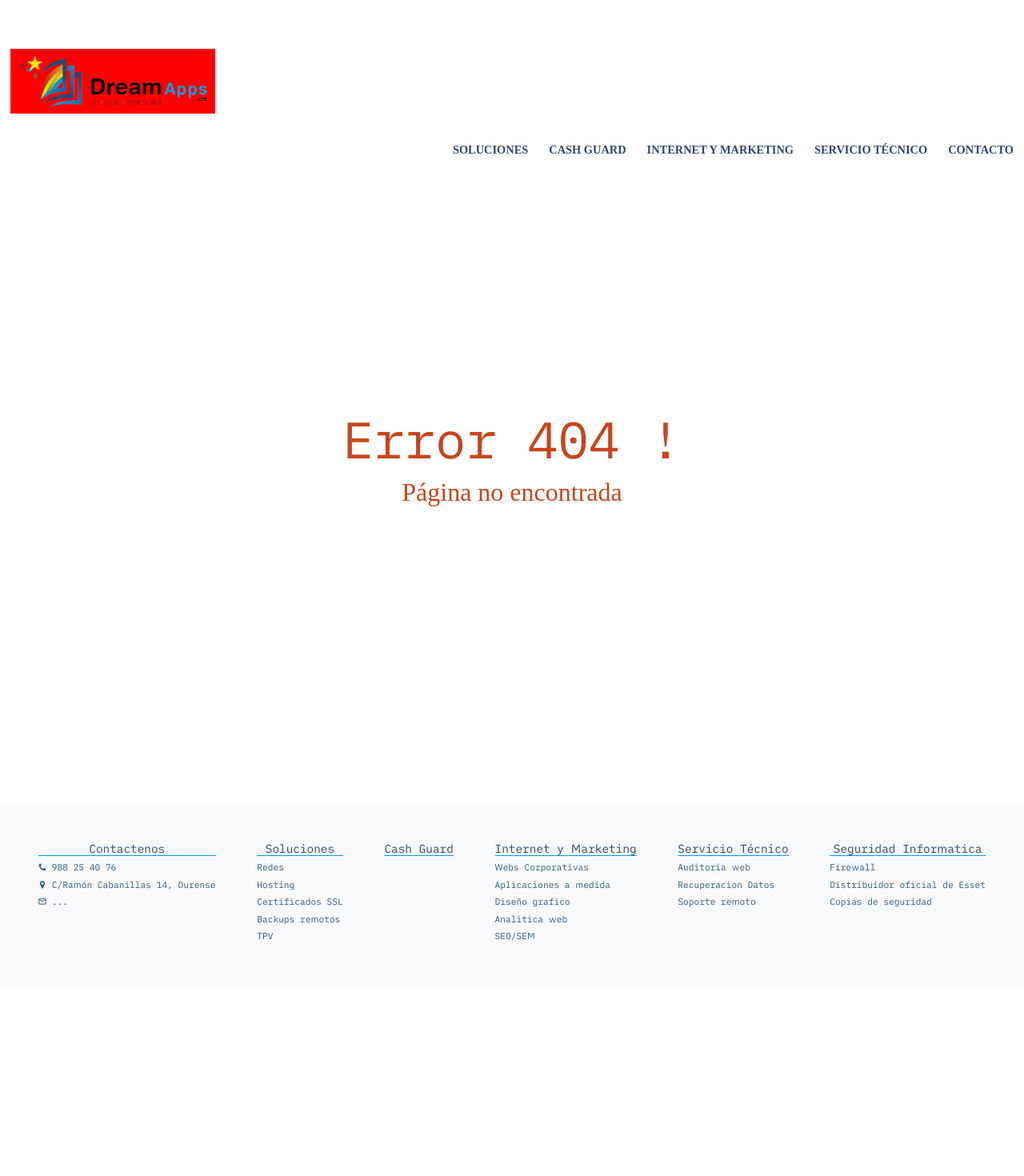
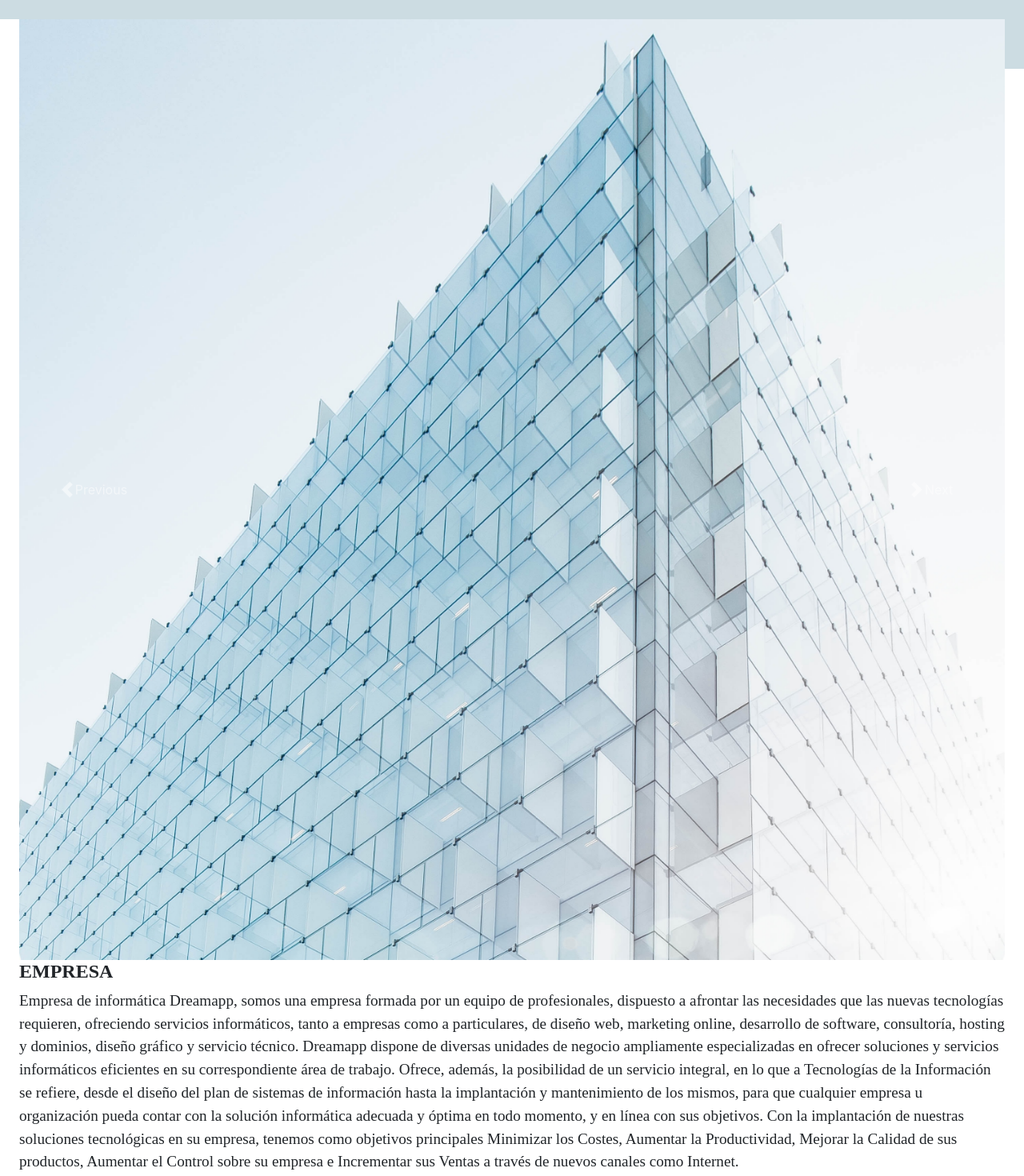
Before and after one commit to AlbertoVf/DreamApps.es, an Angular app: page /home in a window 1280 px wide. Shown: the top 1470 px of the page at 80% size. Before the commit the page ends 1234 px from the top, so only its background shows below. Built offline with nearby package versions, Linux system fonts and the light colour scheme; a web font is replaced by a local one.

Commit message:
home
home component

```diff
--- a/src/app/app-routing.module.ts
+++ b/src/app/app-routing.module.ts
@@ -1,8 +1,11 @@
 import { NgModule } from '@angular/core';
 import { RouterModule, Routes } from '@angular/router';
 import { PageNotFoundComponent } from './components/error/page-not-found/page-not-found.component';
+import { HomeComponent } from './components/pages/home/home.component';
 
 export const routes: Routes = [
+    { path: 'home', pathMatch: 'full', component: HomeComponent },
+
     { path: '**', pathMatch: 'full', component: PageNotFoundComponent },
 ];
 @NgModule({
--- a/src/app/app.module.ts
+++ b/src/app/app.module.ts
@@ -6,13 +6,15 @@ import { AppComponent } from './app.component';
 import { FooterComponent } from './components/static/footer/footer.component';
 import { HeaderComponent } from './components/static/header/header.component';
 import { PageNotFoundComponent } from './components/error/page-not-found/page-not-found.component';
+import { HomeComponent } from './components/pages/home/home.component';
 
 @NgModule({
   declarations: [
     AppComponent,
     FooterComponent,
     HeaderComponent,
-    PageNotFoundComponent
+    PageNotFoundComponent,
+    HomeComponent
   ],
   imports: [
     BrowserModule,
--- /dev/null
+++ b/src/app/components/pages/home/home.component.css
@@ -0,0 +1,12 @@
+div.wide {
+    width: 400px;
+    height: 300px;
+    border: 1px solid orange;
+}
+
+.pointer {
+    cursor: pointer;
+    display: inline-block;
+    margin-top: 120px;
+    vertical-align: top;
+}
--- /dev/null
+++ b/src/app/components/pages/home/home.component.html
@@ -0,0 +1,95 @@
+<main>
+    <div
+        id="carouselExampleInterval"
+        class="carousel slide"
+        data-bs-ride="carousel"
+    >
+        <div class="carousel-inner">
+            <div class="carousel-item active" data-bs-interval="10000">
+                <img
+                    src="../../../../assets/img/banner/empresa.jpg"
+                    class="d-block w-100"
+                    alt="..."
+                />
+            </div>
+            <div class="carousel-item" data-bs-interval="2000">
+                <img
+                    src="../../../../assets/img/banner/soluciones.jpg"
+                    class="d-block w-100"
+                    alt="..."
+                />
+            </div>
+            <div class="carousel-item">
+                <img
+                    src="../../../../assets/img/banner/cash-guarg.jpg"
+                    class="d-block w-100"
+                    alt="..."
+                />
+            </div>
+            <div class="carousel-item">
+                <img
+                    src="../../../../assets/img/banner/internet-marketing.jpg"
+                    class="d-block w-100"
+                    alt="..."
+                />
+            </div>
+            <div class="carousel-item">
+                <img
+                    src="../../../../assets/img/banner/servicio-tecnico.jpg"
+                    class="d-block w-100"
+                    alt="..."
+                />
+            </div>
+            <div class="carousel-item">
+                <img
+                    src="../../../../assets/img/banner/contacto.jpg"
+                    class="d-block w-100"
+                    alt="..."
+                />
+            </div>
+        </div>
+        <button
+            class="carousel-control-prev"
+            type="button"
+            data-bs-target="#carouselExampleInterval"
+            data-bs-slide="prev"
+        >
+            <span class="carousel-control-prev-icon" aria-hidden="true"></span>
+            <span class="visually-hidden">Previous</span>
+        </button>
+        <button
+            class="carousel-control-next"
+            type="button"
+            data-bs-target="#carouselExampleInterval"
+            data-bs-slide="next"
+        >
+            <span class="carousel-control-next-icon" aria-hidden="true"></span>
+            <span class="visually-hidden">Next</span>
+        </button>
+    </div>
+
+    <article>
+        <h1 class="tituloppal">EMPRESA</h1>
+        <p class="textoppal">
+            Empresa de informática Dreamapp, somos una empresa formada por un
+            equipo de profesionales, dispuesto a afrontar las necesidades que
+            las nuevas tecnologías requieren, ofreciendo servicios informáticos,
+            tanto a empresas como a particulares, de diseño web, marketing
+            online, desarrollo de software, consultoría, hosting y dominios,
+            diseño gráfico y servicio técnico. Dreamapp dispone de diversas
+            unidades de negocio ampliamente especializadas en ofrecer soluciones
+            y servicios informáticos eficientes en su correspondiente área de
+            trabajo. Ofrece, además, la posibilidad de un servicio integral, en
+            lo que a Tecnologías de la Información se refiere, desde el diseño
+            del plan de sistemas de información hasta la implantación y
+            mantenimiento de los mismos, para que cualquier empresa u
+            organización pueda contar con la solución informática adecuada y
+            óptima en todo momento, y en línea con sus objetivos. Con la
+            implantación de nuestras soluciones tecnológicas en su empresa,
+            tenemos como objetivos principales Minimizar los Costes, Aumentar la
+            Productividad, Mejorar la Calidad de sus productos, Aumentar el
+            Control sobre su empresa e Incrementar sus Ventas a través de nuevos
+            canales como Internet.
+        </p>
+    </article>
+</main>
--- /dev/null
+++ b/src/app/components/pages/home/home.component.ts
@@ -0,0 +1,15 @@
+import { Component, OnInit } from '@angular/core';
+
+@Component({
+  selector: 'app-home',
+  templateUrl: './home.component.html',
+  styleUrls: ['./home.component.css']
+})
+export class HomeComponent implements OnInit {
+
+  constructor() { }
+
+  ngOnInit(): void {
+  }
+
+}
--- a/src/app/components/static/header/header.component.css
+++ b/src/app/components/static/header/header.component.css
@@ -12,11 +12,27 @@
 }
 #logo {
     margin: 1% 5% auto 1%;
-    width: 20%;
-    background: red;
+    width: 15%;
 }
+
+.izq {
+    position: absolute;
+    top: 15px;
+    left: 50px;
+    background: var(--grisclaro);
+}
+
+.der {
+    position: absolute;
+    margin: 0px 90px;
+    top: 25px;
+    right: 15px;
+    background: var(--grisclaro);
+}
+
 .header {
     width: 100%;
+    height: 10%;
     float: right;
     box-shadow: 0 0 5px var(--azul2);
     position: fixed;
@@ -24,13 +40,14 @@
     right: 0;
     z-index: 99999;
 }
+
 /*.navgation {
     width: 100%;
     float: left;
 }*/
 .navgation ul {
     margin: 0px;
-    padding: 0px;
+    padding: 1% 1% auto 25%;
     list-style: none;
     float: right;
     position: relative;
@@ -41,7 +58,7 @@
 }
 .navgation ul li a {
     padding: 8px 12px 8px;
-    margin: 0 1px;
+    margin: 0 5px;
     text-transform: capitalize;
     color: var(--azul1);
     color: var(--azul1);
@@ -120,17 +137,3 @@
 .navgation ul li.non-mega {
     position: relative;
 }
-.navgation ul li.mega .mega-menu-store li {
-    width: 25%;
-    float: left;
-}
-.navgation ul li.mega .mega-menu-store li h2 {
-    margin: 0;
-    padding: 5px 0 0 0;
-    line-height: 25px;
-    border-bottom: 2px solid var(--azul1);
-    display: inline-block;
-}
-.navgation ul li.mega .mega-menu-store li a {
-    padding: 2px 0;
-}
--- a/src/app/components/static/header/header.component.html
+++ b/src/app/components/static/header/header.component.html
@@ -1,5 +1,8 @@
-<header class="-md-5 mt-5">
+<header class="">
+    <div class="izq">
         <img id="logo" src="./assets/logo/dream-apps.png" />
+    </div>
+    <div class="der">
         <nav class="navgation">
             <ul>
                 <li class="non-mega titulo">
@@ -114,7 +117,9 @@
                             <a routerlink="">DESARROLLO WEB A MEDIDA</a>
                             <ul class="peque">
                                 <li>
-                                <a routerlink="">Implantación de Software</a>
+                                    <a routerlink=""
+                                        >Implantación de Software</a
+                                    >
                                 </li>
                                 <!-- dentro va tienda online -->
                                 <li>
@@ -191,7 +196,7 @@
                             <a routerlink="">SEGURIDAD INFORMÁTICA</a>
                             <ul class="peque">
                                 <li>
-                                <a routerlink="">Distribuidor ESSET</a>
+                                    <a routerlink="">Distribuidor ESET</a>
                                 </li>
                                 <li>
                                     <a routerlink="">Firewall</a>
@@ -209,4 +214,5 @@
                 <li class="non-mega titulo"><a routerlink="#">CONTACTO</a></li>
             </ul>
         </nav>
+    </div>
 </header>
--- a/src/styles.css
+++ b/src/styles.css
@@ -10,6 +10,7 @@
     --negro: #000000; /*negro*/
     --blanco: #ffffff; /*blanco*/
     --gris: #b5dff0; /*gris*/
+    --grisclaro: #ccdce2; /*gris*/
     --rojo: #c9441b; /*rojo*/
     --amarillo: #feed01; /*amarillo*/
     --verde: #299549; /*verde*/
@@ -26,7 +27,9 @@
 .montserrat,
 .titulo,
 .medio,
-.peque {
+.peque,
+.tituloppal,
+.textoppal {
     font-family: "Montserrat";
 }
 .titulo {
@@ -43,3 +46,15 @@
     font-size: 90%;
     font-weight: 500;
 }
+.tituloppal {
+    font-size: 150%;
+    font-weight: 700;
+}
+.textoppal {
+    font-size: 120%;
+    font-weight: 500;
+}
+
+html {
+    background: var(--grisclaro);
+}
```
Also changed, not shown: 1 other file (tests, documents, lock files or other folders). Lines whose indentation alone changed are shown as unchanged.
